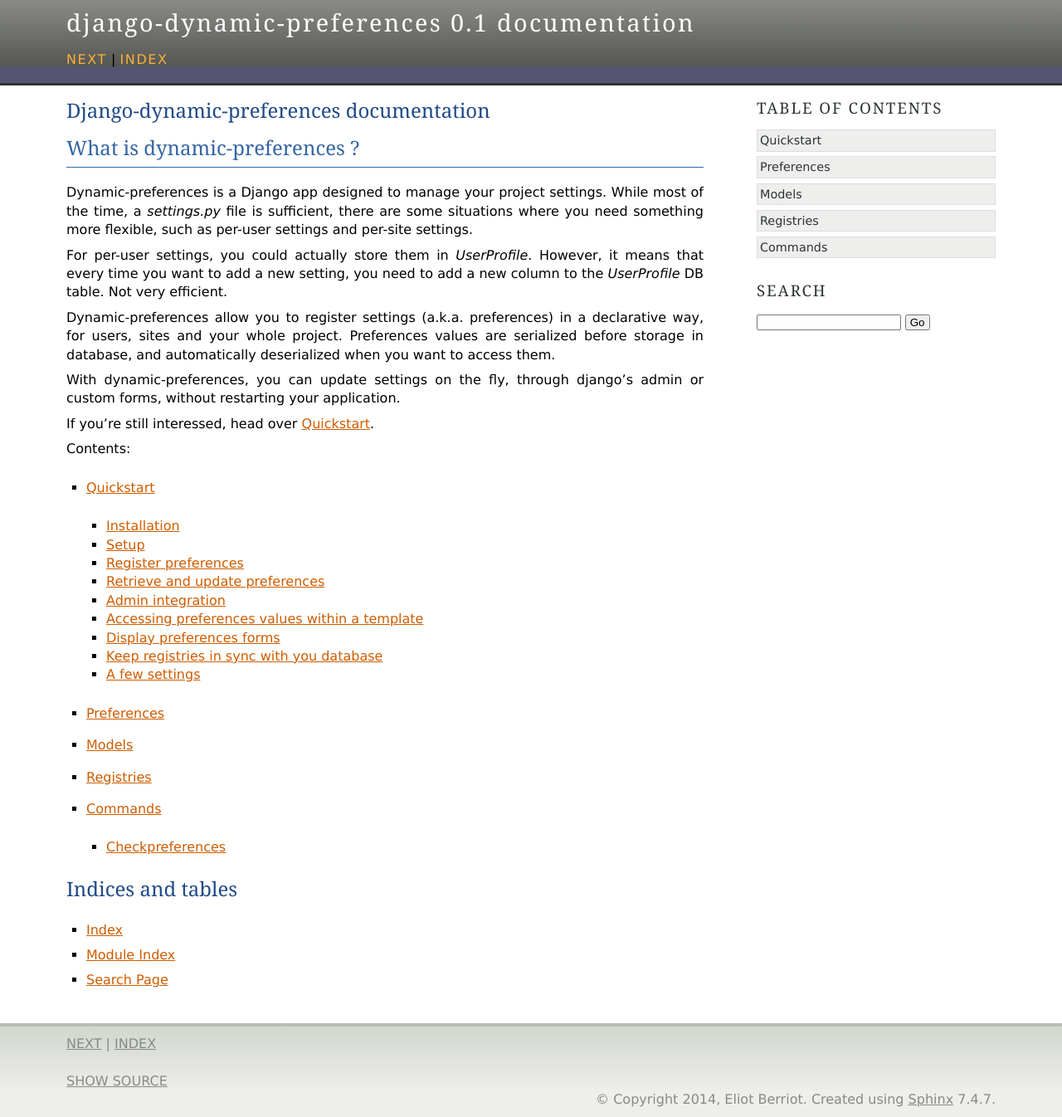
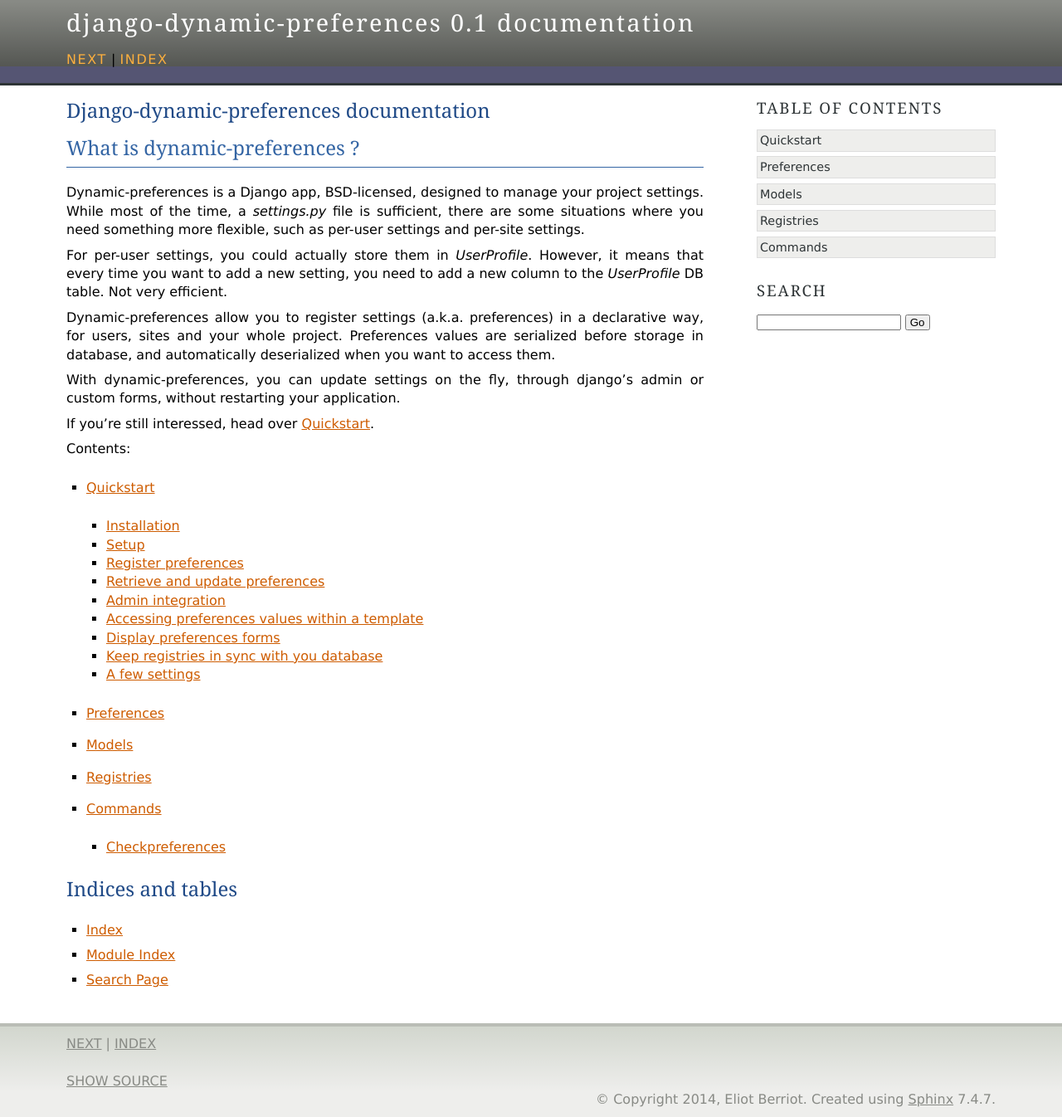
Before and after one commit to agateblue/django-dynamic-preferences, a Sphinx documentation site: the page built from docs/index.rst, in a window 1280 px wide. Shown: the whole page at 83% size. Built offline with Sphinx 7.4.7, drawn with Linux system fonts in a browser that asks for light colours.

Commit message:
Switched to BSD license

```diff
--- a/docs/index.rst
+++ b/docs/index.rst
@@ -9,7 +9,7 @@
 What is dynamic-preferences ?
 *****************************
 
-Dynamic-preferences is a Django app designed to manage your project settings. While most of the time,
+Dynamic-preferences is a Django app, BSD-licensed, designed to manage your project settings. While most of the time,
 a `settings.py` file is sufficient, there are some situations where you need something more flexible,
 such as per-user settings and per-site settings.
 
--- a/setup.py
+++ b/setup.py
@@ -11,7 +11,7 @@
     version=dynamic_preferences.__version__,
     packages=find_packages(),
     include_package_data=True,
-    license='GPLv3',  # example license
+    license='BSD',  # example license
     description='A django app for registering dynamic global, site and user preferences',
     long_description=README,
     url='http://code.eliotberriot.com/eliotberriot/django-dynamic-preferences',
@@ -22,7 +22,7 @@
         'Environment :: Web Environment',
         'Framework :: Django',
         'Intended Audience :: Developers',
-        'License :: OSI Approved :: GNU General Public License v3 (GPLv3)', # example license
+        'License :: OSI Approved :: BSD License',
         'Operating System :: OS Independent',
         'Programming Language :: Python',
         # Replace these appropriately if you are stuck on Python 2.
```
Also changed, not shown: README.md (+4 -0 lines), 1 other file.
